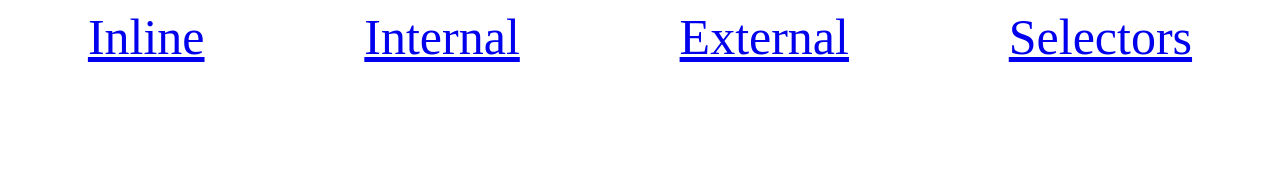
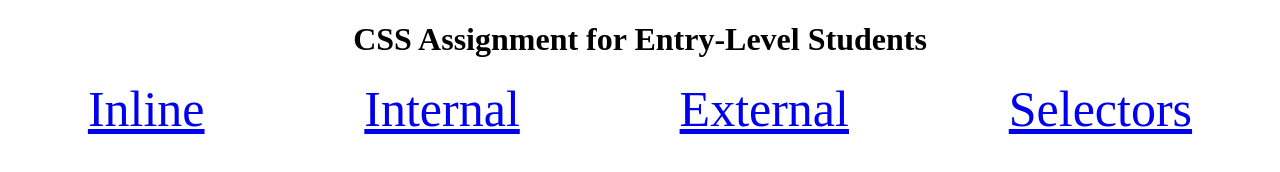
Before and after one commit to lvs170603/SureTrust, a plain HTML site: page suretrust/assignment 03/index.html in a window 1280 px wide. Drawn offline with Linux system fonts and the light colour scheme.

Commit message:
Update index.html

```diff
--- a/suretrust/assignment 03/index.html
+++ b/suretrust/assignment 03/index.html
@@ -23,6 +23,7 @@
 
 <body>
 <center>
+    <h1>CSS Assignment for Entry-Level Students</h1>
     <div>
         <a href="./inline.html">Inline</a>
         <a href="./internal.html">Internal</a>
```
